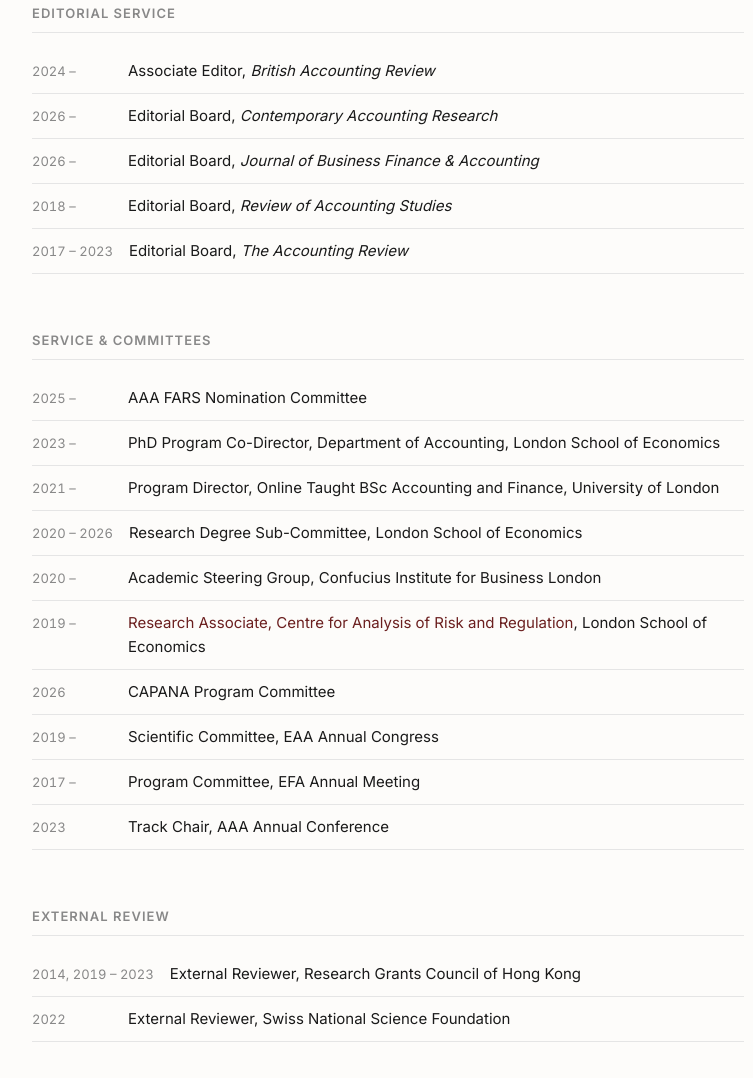
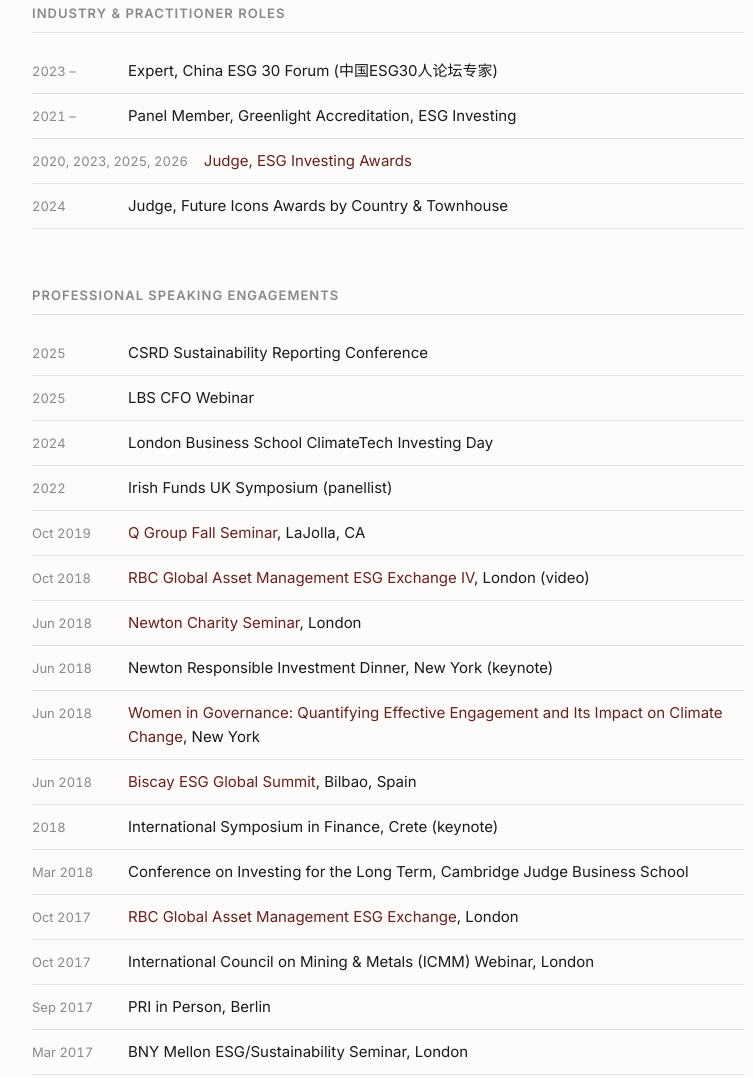
Before and after one commit to susannaxli/xiliphd-site, a plain HTML site: page other-activities.html in a window 1280 px wide. Shown: the part 114-1192 px from the top of the page, without its empty margins (252-1005 px from the left). Drawn offline with Linux system fonts and the light colour scheme.

Commit message:
Other Activities: keep only Industry roles + Speaking Engagements

```diff
--- a/other-activities.html
+++ b/other-activities.html
@@ -4,7 +4,7 @@
 <meta charset="utf-8">
 <meta name="viewport" content="width=device-width, initial-scale=1">
 <title>Other Activities — Xi Li</title>
-<meta name="description" content="Editorial service, speaking engagements, committee work, and selected media coverage of Xi Li, Associate Professor of Accounting at LSE.">
+<meta name="description" content="Industry and practitioner roles and professional speaking engagements of Xi Li, Associate Professor of Accounting at LSE.">
 <link rel="preconnect" href="https://fonts.googleapis.com">
 <link rel="preconnect" href="https://fonts.gstatic.com" crossorigin>
 <link href="https://fonts.googleapis.com/css2?family=Inter:wght@400;500;600&family=Source+Serif+4:opsz,wght@8..60,400;8..60,600;8..60,700&display=swap" rel="stylesheet">
@@ -29,48 +29,12 @@
 <main class="wrap">
 
   <section class="block">
-    <h2 class="section">Editorial Service</h2>
-    <ul class="awards">
-      <li><span class="year">2024 –</span><span class="what">Associate Editor, <em>British Accounting Review</em></span></li>
-      <li><span class="year">2026 –</span><span class="what">Editorial Board, <em>Contemporary Accounting Research</em></span></li>
-      <li><span class="year">2026 –</span><span class="what">Editorial Board, <em>Journal of Business Finance &amp; Accounting</em></span></li>
-      <li><span class="year">2018 –</span><span class="what">Editorial Board, <em>Review of Accounting Studies</em></span></li>
-      <li><span class="year">2017 – 2023</span><span class="what">Editorial Board, <em>The Accounting Review</em></span></li>
-    </ul>
-  </section>
-
-  <section class="block">
-    <h2 class="section">Service &amp; Committees</h2>
-    <ul class="awards">
-      <li><span class="year">2025 –</span><span class="what">AAA FARS Nomination Committee</span></li>
-      <li><span class="year">2023 –</span><span class="what">PhD Program Co-Director, Department of Accounting, London School of Economics</span></li>
-      <li><span class="year">2021 –</span><span class="what">Program Director, Online Taught BSc Accounting and Finance, University of London</span></li>
-      <li><span class="year">2020 – 2026</span><span class="what">Research Degree Sub-Committee, London School of Economics</span></li>
-      <li><span class="year">2020 –</span><span class="what">Academic Steering Group, Confucius Institute for Business London</span></li>
-      <li><span class="year">2019 –</span><span class="what"><a href="http://www.lse.ac.uk/accounting/CARR" target="_blank" rel="noopener">Research Associate, Centre for Analysis of Risk and Regulation</a>, London School of Economics</span></li>
-      <li><span class="year">2026</span><span class="what">CAPANA Program Committee</span></li>
-      <li><span class="year">2019 –</span><span class="what">Scientific Committee, EAA Annual Congress</span></li>
-      <li><span class="year">2017 –</span><span class="what">Program Committee, EFA Annual Meeting</span></li>
-      <li><span class="year">2023</span><span class="what">Track Chair, AAA Annual Conference</span></li>
-    </ul>
-  </section>
-
-  <section class="block">
-    <h2 class="section">External Review</h2>
-    <ul class="awards">
-      <li><span class="year">2014, 2019 – 2023</span><span class="what">External Reviewer, Research Grants Council of Hong Kong</span></li>
-      <li><span class="year">2022</span><span class="what">External Reviewer, Swiss National Science Foundation</span></li>
-    </ul>
-  </section>
-
-  <section class="block">
     <h2 class="section">Industry &amp; Practitioner Roles</h2>
     <ul class="awards">
       <li><span class="year">2023 –</span><span class="what">Expert, China ESG 30 Forum (中国ESG30人论坛专家)</span></li>
       <li><span class="year">2021 –</span><span class="what">Panel Member, Greenlight Accreditation, ESG Investing</span></li>
       <li><span class="year">2020, 2023, 2025, 2026</span><span class="what"><a href="https://www.esginvesting.co.uk/awards/" target="_blank" rel="noopener">Judge, ESG Investing Awards</a></span></li>
       <li><span class="year">2024</span><span class="what">Judge, Future Icons Awards by Country &amp; Townhouse</span></li>
-      <li><span class="year">2016 – 2019</span><span class="what"><a href="https://fisher.osu.edu/centers-partnerships/risk-institute" target="_blank" rel="noopener">Research Fellow, The Risk Institute</a>, Fisher College of Business, Ohio State University</span></li>
     </ul>
   </section>
 
@@ -96,17 +60,6 @@
     </ul>
   </section>
 
-  <section class="block">
-    <h2 class="section">Selected Media Coverage</h2>
-    <ul class="awards">
-      <li><span class="year">2020</span><span class="what"><a href="https://www.ft.com/content/6cee0b48-7760-46a5-9759-243aaaff7f8a" target="_blank" rel="noopener">Financial Times — Are ESG and sustainability the new alpha mantra?</a></span></li>
-      <li><span class="year">2017</span><span class="what"><a href="https://www.youtube.com/watch?time_continue=2&amp;v=VAPi_jyHh-k" target="_blank" rel="noopener">PRI in Person, Berlin (video)</a></span></li>
-      <li><span class="year">2017</span><span class="what"><a href="https://www.ft.com/content/33fe4068-f6f4-11e7-8715-e94187b3017e" target="_blank" rel="noopener">Financial Times — ESG is important, especially to you, fund managers</a></span></li>
-      <li><span class="year">2017</span><span class="what"><a href="https://www.top1000funds.com/pri-in-person/2017/09/28/the-value-of-corporate-engagement/" target="_blank" rel="noopener">top1000funds.com — The Value of Corporate Engagement</a></span></li>
-      <li><span class="year">2013</span><span class="what"><a href="https://www.xiliphd.com/wp-content/uploads/2018/03/Motley-Fool-Income-Investor-April-2013.pdf" target="_blank" rel="noopener">Motley Fool Income Investor — Does Corporate Responsibility Pay?</a></span></li>
-    </ul>
-  </section>
-
 </main>
 
 <footer class="site">
```
